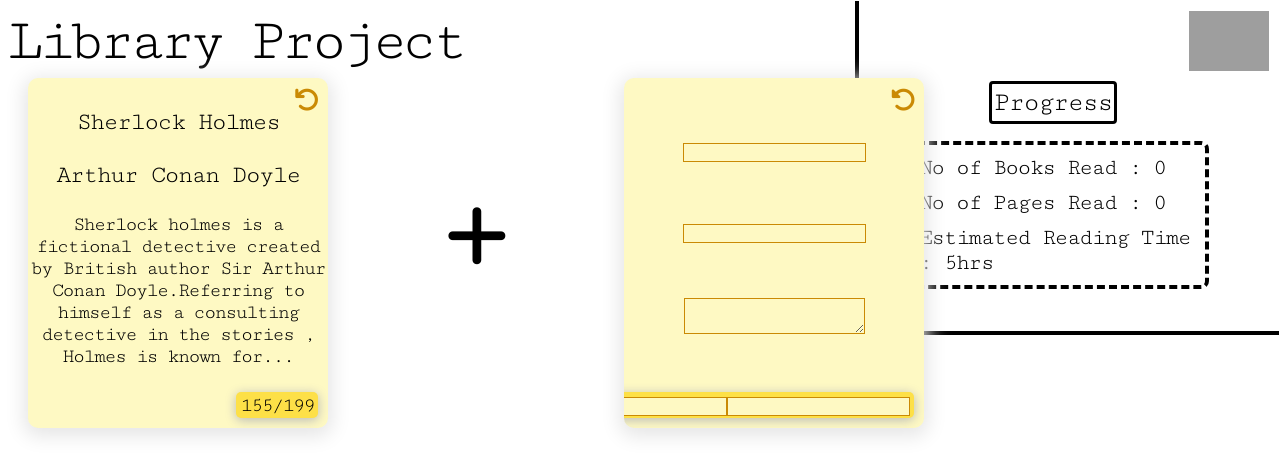
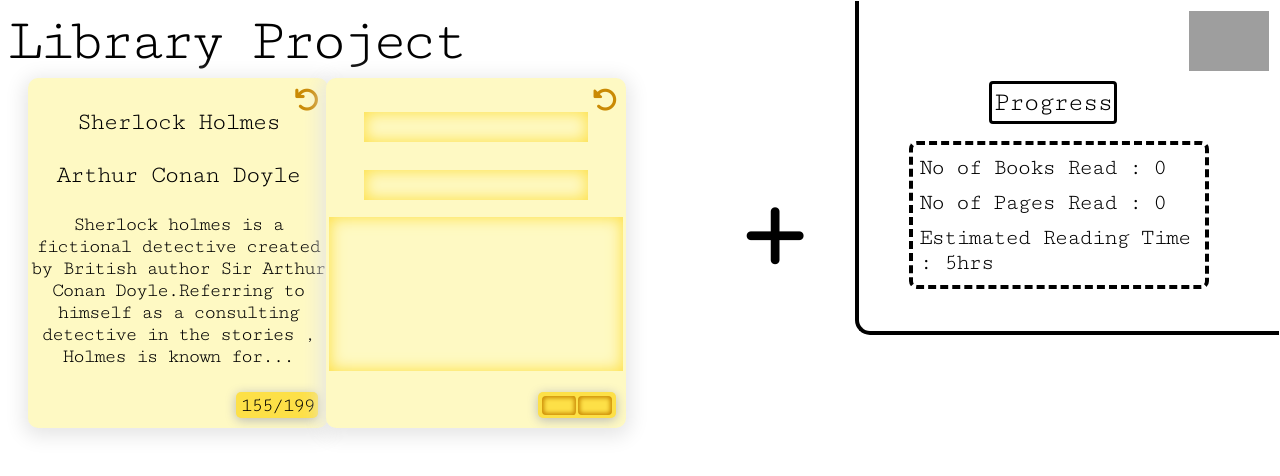
Before and after one commit to Collaboration95/OdinProjects, a plain HTML site: page Library/index.html in a window 1280 px wide. Both pictures are taken after a click on the element 476 px from the left and 240 px from the top of the page. Drawn offline with Linux system fonts and the light colour scheme; grey boxes are pictures that could not be loaded.

Commit message:
Added Styling for New Card

```diff
--- a/Library/script.js
+++ b/Library/script.js
@@ -30,8 +30,13 @@ function inputBox(){
     var Delete = document.createElement('button')
     let div1= document.createElement('div');
     let div2= document.createElement('div');
-    let textarea1 = document.createElement('textarea')
-    let textarea2 = document.createElement('textarea')
+    let titleinput  = document.createElement('input')
+    let authorinput  = document.createElement('input')
+    let textarea1 = document.createElement('textarea');
+    let textarea2 = document.createElement('textarea');
+    let read_input =  document.createElement('input');
+    let total_input = document.createElement('input');
+
     // Adding Classes
     maincontainer.classList.add('maincontainer')
     thecard.classList.add('thecard');
@@ -50,35 +55,48 @@ function inputBox(){
     Delete.classList.add('Delete');
     textarea1.classList.add('textarea1');
     textarea2.classList.add('textarea2');
+    read_input.classList.add("read_input")
+    total_input.classList.add("total_input")
+    titleinput.classList.add("title-input")
+    authorinput.classList.add("author-input")
+
     // Adding TextContent To Button
     publish.textContent="Publish";
     publish.addEventListener('click',GetData)
     Delete.textContent= "Delete";
-    // Appending Stuff
+
+    // Adding Event Listeners & Setting up attributes
+    titleinput.setAttribute('type', 'text');
+    authorinput.setAttribute('type', 'text')
+    read_input.setAttribute('type','number');
+    titleinput.required = "true";
+    authorinput.required = "true";
+    textarea1.required= "true";
+    read_input.required="true";
+    total_input.required="true";
+    textarea2.required="true";
+    total_input.setAttribute('type','number');
+    icon.addEventListener('click',rotateCard)
+    icon2.addEventListener('click',rotateCard)
+    Delete.addEventListener('click',deleteCard)
+
+    // Appending tags
     div1.appendChild(publish);
     div2.appendChild(Delete)
-    let titleinput  = document.createElement('input')
-    titleinput.setAttribute('type', 'text');
     title.appendChild(titleinput)
-    let authorinput  = document.createElement('input')
-    authorinput.setAttribute('type', 'text')
     author.appendChild(authorinput)
     summary.appendChild(textarea1)
-    read.appendChild(document.createElement("input"))
-    total.appendChild(document.createElement("input"))
-    read.setAttribute('type','text');
-    total.setAttribute('type','text');
     summary2.appendChild(textarea2)
-    icon.addEventListener('click',rotateCard)
-    icon2.addEventListener('click',rotateCard)
+    read.appendChild(read_input)
+    total.appendChild(total_input)
     pages.append(read,total);
     thefront.append(icon2,title,author,summary,icon,pages);
     theback.append(icon,summary2,div1,div2)
     thecard.append(thefront,theback);
     maincontainer.append(thecard);
-    document.querySelector('main').appendChild(maincontainer);
+
+    document.querySelector('#lastcard').before(maincontainer)
 }
-
 
 let mylibrary = [];
 function Book(){
@@ -100,8 +118,9 @@ function GetData(e){
     let read  = (((e.path[3]).childNodes[0]).childNodes[4]).childNodes[0]
     let total  = (((e.path[3]).childNodes[0]).childNodes[4]).childNodes[0]
     let summary2  = ((e.path[3]).childNodes[1]).childNodes[1]
+}
 
-
-
-
+function deleteCard(e){
+    e.path[4].remove() // Traversing to .maincontainer and remove card
+    console.log("Delete Card Function deleted a card")
 }
--- a/Library/style.css
+++ b/Library/style.css
@@ -233,6 +233,7 @@ input,textarea{
     font-size:20px;
     box-shadow:0px 4px 10px 2px rgba(0, 0, 0, 0.196);
 }
+
 #test{
     width:100px;
     height: 100px;
@@ -256,3 +257,84 @@ input,textarea{
 #lastcard{
     position:relative;
 }
+
+input[type=text]{
+    min-width:10px;
+    max-width:fit-content;
+}
+
+.textarea1{
+    height:150px;
+    width:290px;
+    font-size:20px;
+    resize:none;
+    box-shadow: 0px 0px 15px 1px #FDE047 inset;
+    border:none;
+    font-family: 'Cutive Mono', monospace;
+    letter-spacing:-.1em;
+    text-align:center;
+}
+.read_input , .total_input{
+    width:30px;
+    background-color:var(--secondary-color);
+    border:none;
+    font-size:15px;
+    box-shadow: 0px 0px 4px 2px #CA8A04 inset;
+    border-radius:4px;
+}
+
+.read_input{
+    border-right:2px solid var(--secondary-color);
+}
+
+.textarea2{
+    width:290px;
+    font-size:20px;
+    height: 190px;
+    resize:none;
+    resize:none;
+    box-shadow: 0px 0px 15px 1px #FDE047 inset;
+    border:none;
+    font-family: 'Cutive Mono', monospace;
+    letter-spacing:-.1em;
+    text-align:center;
+}
+
+.title-input{
+    text-align:center;
+    width:220px;
+    margin:12px 0px 0px 0px;
+    font-size:25px;
+    font-family: 'Cutive Mono', monospace;
+    box-shadow: 0px 0px 15px 1px #FDE047 inset;
+    letter-spacing:-.1em;
+    border:none;
+}
+
+input::-webkit-outer-spin-button,
+input::-webkit-inner-spin-button {
+  appearance: none;
+  margin: 0;
+}
+
+.title-input{
+    text-align:center;
+    width:220px;
+    margin:12px 0px 0px 0px;
+    font-size:25px;
+    font-family: 'Cutive Mono', monospace;
+    box-shadow: 0px 0px 15px 1px #FDE047 inset;
+    letter-spacing:-.1em;
+    border:none;
+}
+
+.author-input{
+    text-align:center;
+    width:220px;
+    margin:12px 0px 0px 0px;
+    font-size:25px;
+    font-family: 'Cutive Mono', monospace;
+    box-shadow: 0px 0px 15px 1px #FDE047 inset;
+    letter-spacing:-.1em;
+    border:none;
+}
```
